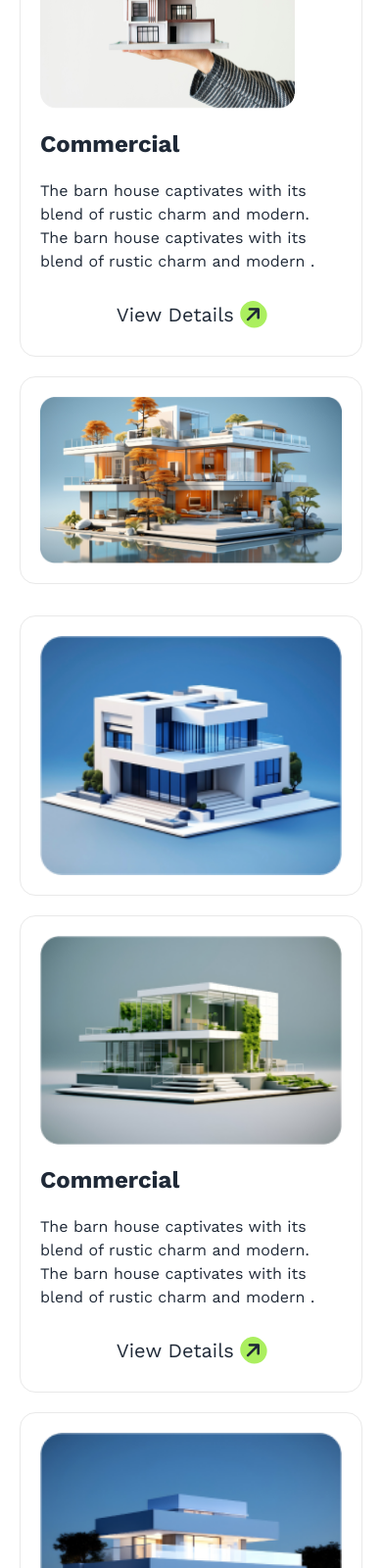
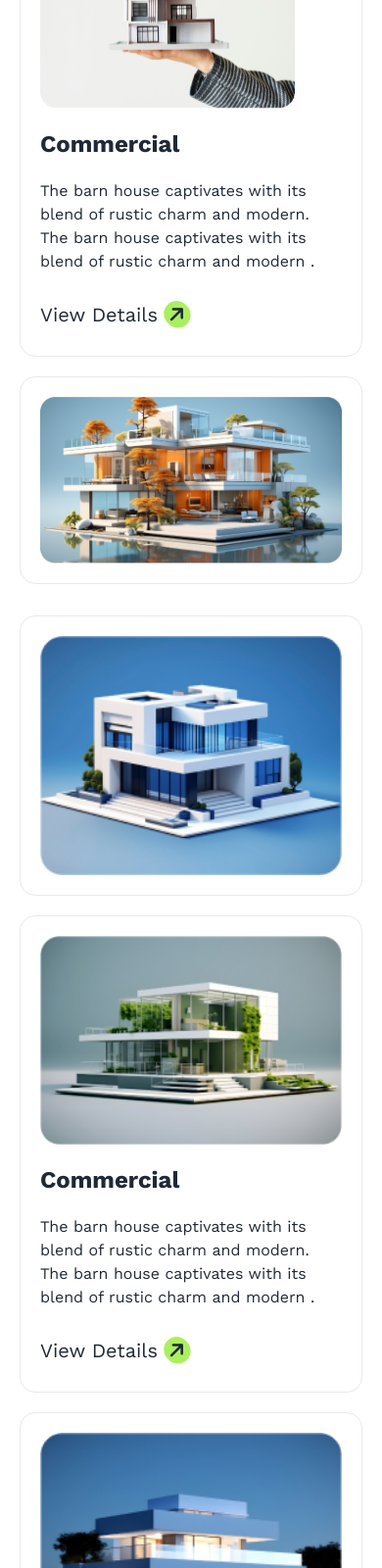
Before and after one commit to rubel04/Rinterio-assignment-3, a plain HTML site: page index.html in a window 390 px wide. Shown: the part 3206-4806 px from the top of the page at 98% size. Drawn offline with nearby package versions, Linux system fonts and the light colour scheme.

Commit message:
update portfolio button

```diff
--- a/index.html
+++ b/index.html
@@ -281,7 +281,7 @@
                   charm and modern .
                 </p>
                 <button
-                  class="w-full lg:w-auto text-xl py-2 rounded-3xl"
+                  class="text-xl py-2 rounded-3xl"
                 >
                   View Details
                   <i
@@ -310,7 +310,7 @@
                   charm and modern .
                 </p>
                 <button
-                  class="w-full lg:w-auto text-xl py-2 rounded-3xl"
+                  class="text-xl py-2 rounded-3xl"
                 >
                   View Details
                   <i
```
